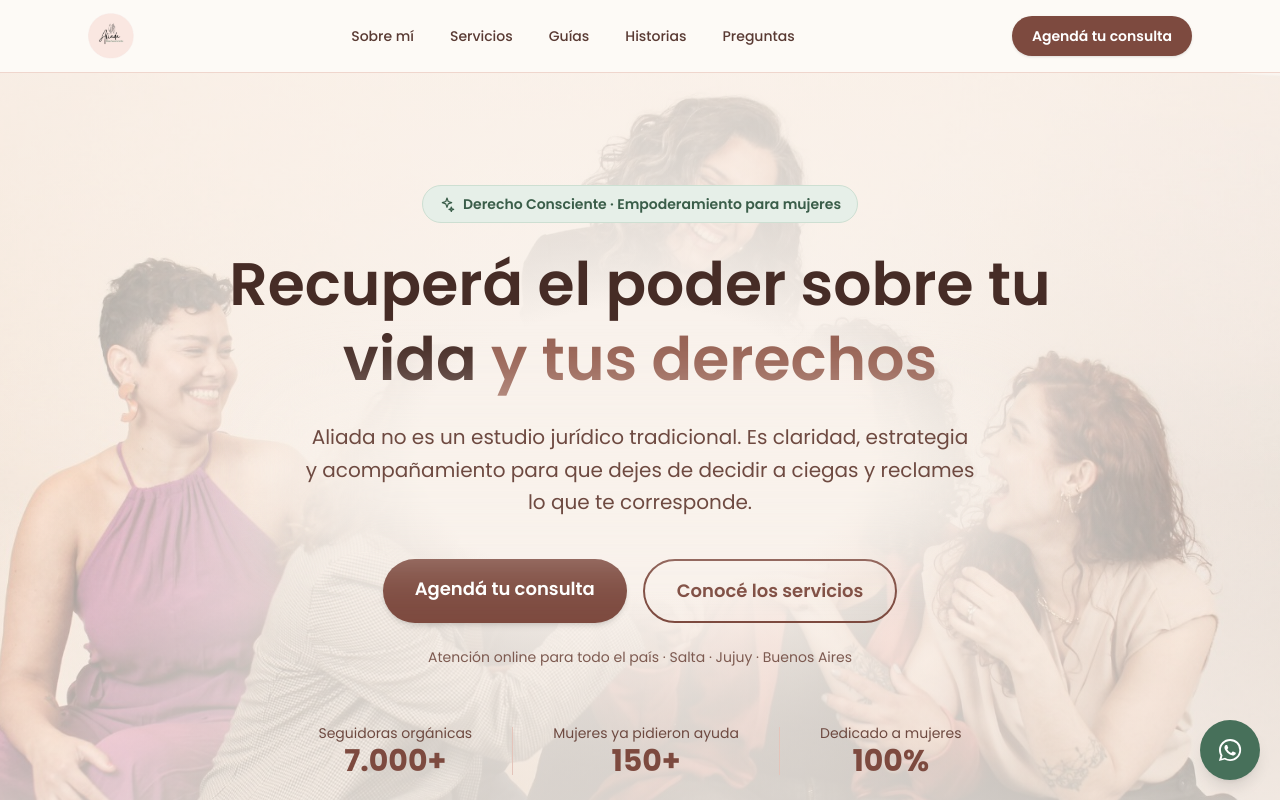
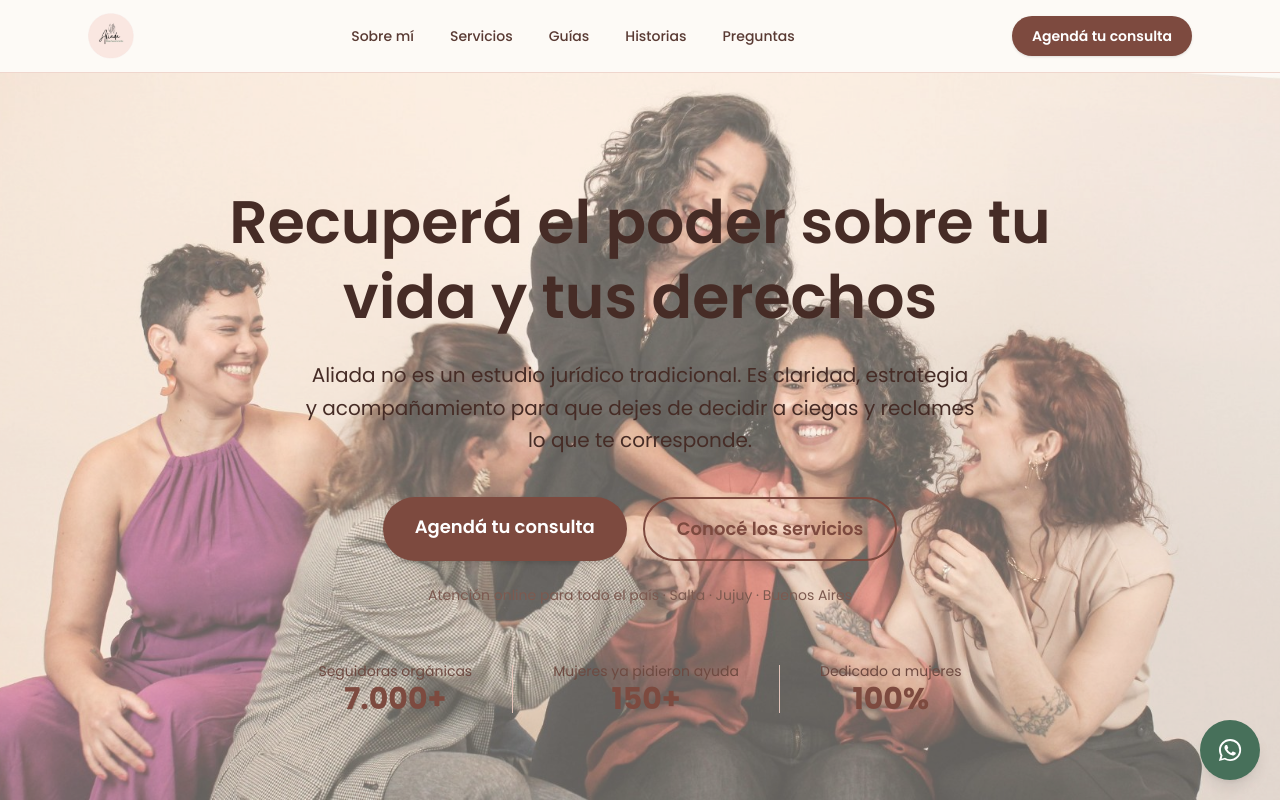
Before and after one commit to aliadalegal/aliada-web, a Next.js app: page / in a window 1280 px wide. Shown: the top 800 px of the page. Built offline with nearby package versions, Linux system fonts and the light colour scheme.

Commit message:
Nueva web

```diff
--- a/app/page.tsx
+++ b/app/page.tsx
@@ -14,7 +14,6 @@ import {
   QuoteIcon,
   ShieldIcon,
   SirenIcon,
-  SparkIcon,
   StarIcon,
   VoiceIcon,
   WhatsAppIcon,
@@ -74,36 +73,20 @@ export default function Home() {
               sizes="100vw"
               className="object-cover object-center opacity-60"
             />
-            {/* Foco crema sobre el bloque de texto y fundido suave arriba y
-                abajo: la foto se ve en los bordes y el texto queda legible. */}
-            <div className="absolute inset-0 bg-[radial-gradient(ellipse_62%_62%_at_50%_46%,var(--color-cream-100)_28%,transparent_100%)]" />
-            <div className="absolute inset-0 bg-gradient-to-b from-cream-100/60 via-transparent to-cream-100/80" />
           </div>
 
           <div className="relative mx-auto max-w-4xl px-4 py-20 text-center sm:px-6 md:py-28">
-            <p className="inline-flex items-center gap-2 rounded-full border border-sage-200 bg-sage-100 px-4 py-2 text-sm font-semibold text-sage-700">
-              <SparkIcon className="h-4 w-4" />
-              Derecho Consciente · Empoderamiento para mujeres
-            </p>
-
             <h1
               id="titulo-hero"
-              className="mt-6 text-4xl leading-tight font-semibold text-cocoa-800 sm:text-5xl md:text-6xl"
+              className="text-4xl leading-tight font-semibold text-cocoa-800 sm:text-5xl md:text-6xl"
             >
-              Recuperá el poder sobre tu vida{" "}
-              <span className="text-clay-600">y tus derechos</span>
+              Recuperá el poder sobre tu vida y tus derechos
             </h1>
 
-            <p className="relative mx-auto mt-6 max-w-2xl text-lg leading-relaxed text-cocoa-600 sm:text-xl">
-              <span
-                aria-hidden="true"
-                className="absolute -inset-x-6 -inset-y-4 rounded-[2.5rem] bg-cream-100/70 blur-2xl"
-              />
-              <span className="relative">
-                Aliada no es un estudio jurídico tradicional. Es claridad,
-                estrategia y acompañamiento para que dejes de decidir a ciegas
-                y reclames lo que te corresponde.
-              </span>
+            <p className="mx-auto mt-6 max-w-2xl text-lg leading-relaxed text-cocoa-800 sm:text-xl">
+              Aliada no es un estudio jurídico tradicional. Es claridad,
+              estrategia y acompañamiento para que dejes de decidir a ciegas y
+              reclames lo que te corresponde.
             </p>
 
             <div className="mt-10 flex flex-col justify-center gap-4 sm:flex-row">
```
